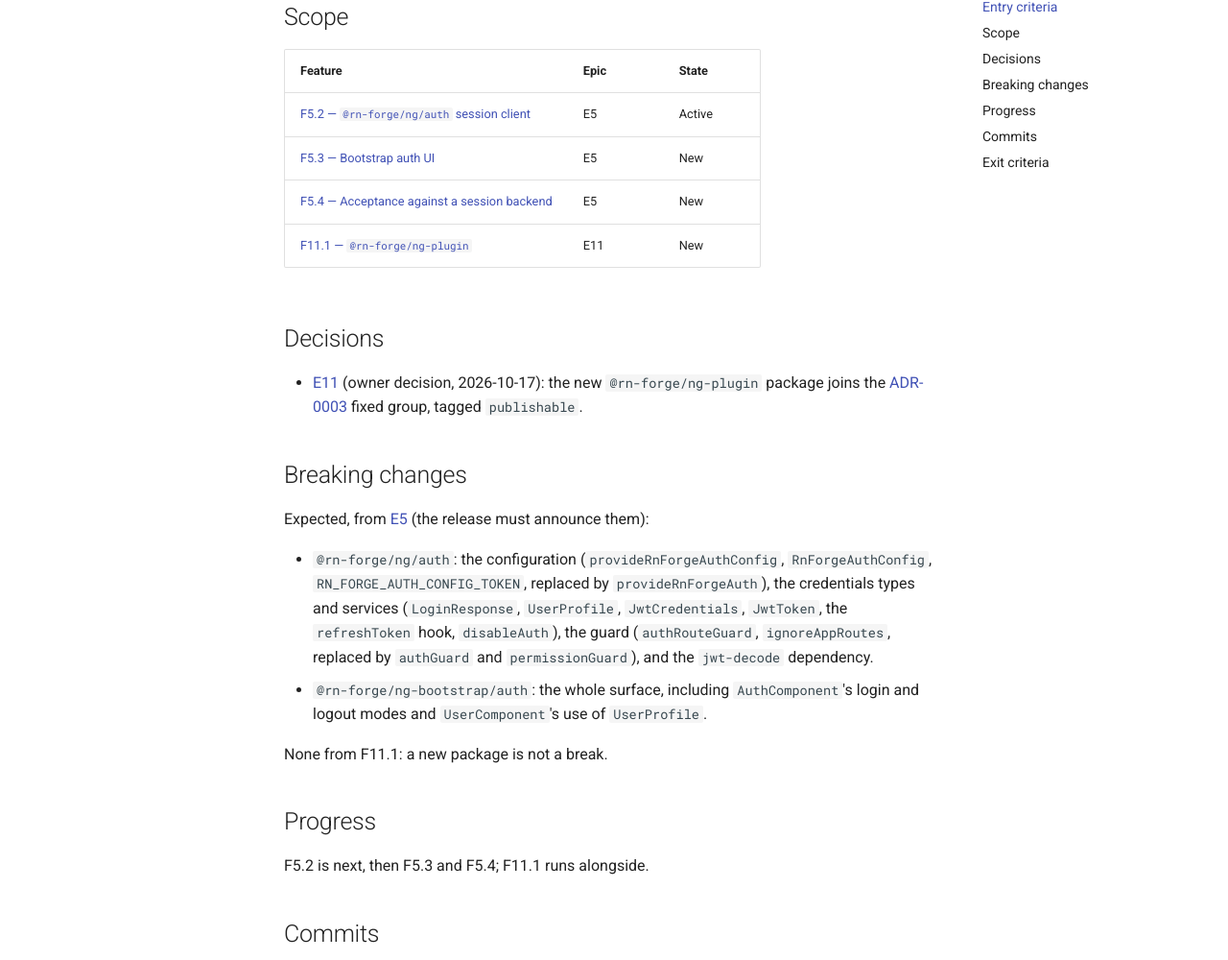
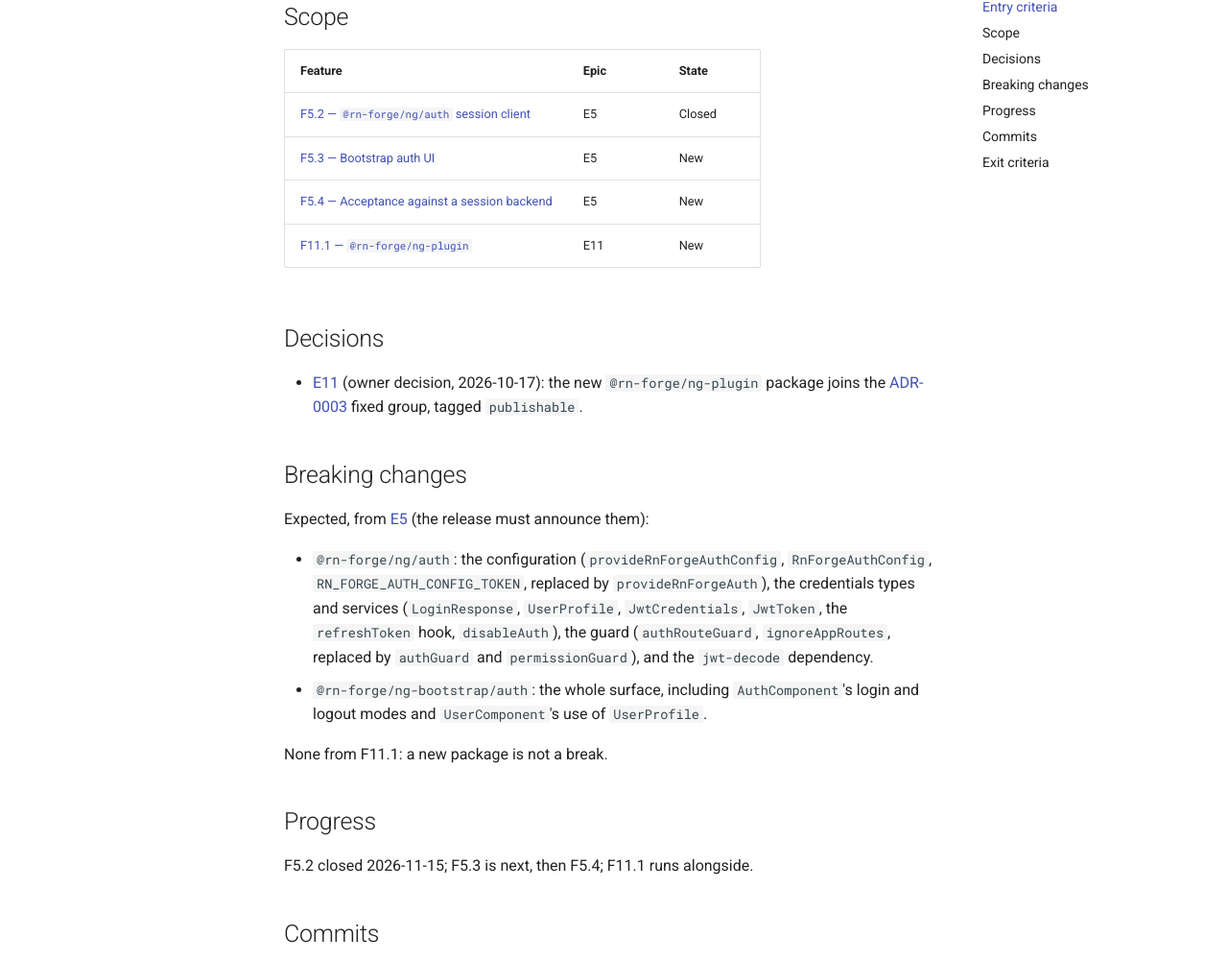
Before and after one commit to rn-forge/ngkit, an MkDocs documentation site: the page built from docs/releases/release-4/index.md, in a window 1280 px wide and 1400 px high, scrolled down 508 px. Shown: the part 149-1149 px from the top of the window at 96% size. Built offline with MkDocs 1.6.1 and Material for MkDocs 9.7.7, drawn with Linux system fonts in a browser that asks for light colours; comment, search, counter and statistics services are not loaded.

Commit message:
F5.2: closed
All five stories merged; task validate and task ci:smoke pass on
feature/release-4.

Co-Authored-By: Claude Opus 5.5 <noreply@anthropic.com>

```diff
--- a/docs/releases/release-4/index.md
+++ b/docs/releases/release-4/index.md
@@ -24,7 +24,7 @@ and `rn-forge-django` v0.6.1 serve the auth contract (observed 2026-11-14).
 
 | Feature | Epic | State |
 | -- | -- | -- |
-| [F5.2 — `@rn-forge/ng/auth` session client](../../specs/epics/E5-session-client-auth/F5.2-auth-wrapper.md) | E5 | Active |
+| [F5.2 — `@rn-forge/ng/auth` session client](../../specs/epics/E5-session-client-auth/F5.2-auth-wrapper.md) | E5 | Closed |
 | [F5.3 — Bootstrap auth UI](../../specs/epics/E5-session-client-auth/F5.3-bootstrap-auth-ui.md) | E5 | New |
 | [F5.4 — Acceptance against a session backend](../../specs/epics/E5-session-client-auth/F5.4-auth-acceptance.md) | E5 | New |
 | [F11.1 — `@rn-forge/ng-plugin`](../../specs/epics/E11-workspace-generators/F11.1-ng-plugin.md) | E11 | New |
@@ -55,7 +55,7 @@ None from F11.1: a new package is not a break.
 
 ## Progress
 
-F5.2 is next, then F5.3 and F5.4; F11.1 runs alongside.
+F5.2 closed 2026-11-15; F5.3 is next, then F5.4; F11.1 runs alongside.
 
 ## Commits
 
```
Also changed, not shown: docs/specs/epics/E5-session-client-auth/F5.2-auth-wrapper.md (+2 -1 lines), docs/specs/epics/E5-session-client-auth/index.md (+1 -1 lines), docs/specs/epics/index.md (+1 -1 lines), docs/specs/index.md (+1 -1 lines).
